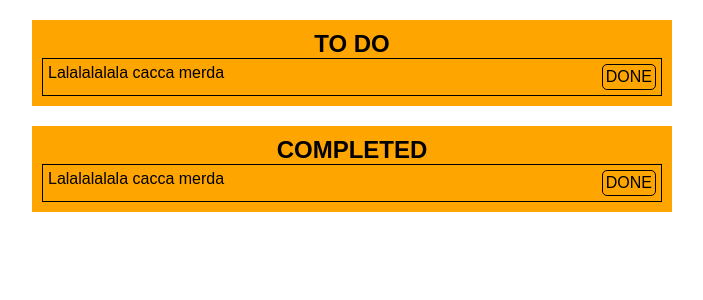
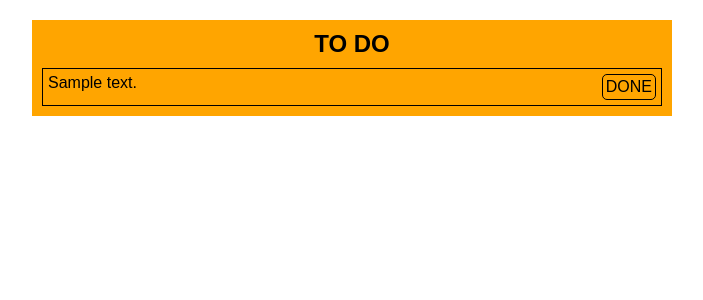
Before and after one commit to aldofiore28/TODOApp, a PHP site: template templates/homePage.phtml in a window 1280 px wide. Shown: the top 300 px of the page, without its empty margins (288-991 px from the left). Run offline with PHP 8.4, Linux system fonts and the light colour scheme; the template is opened without the code that fills it: most values are stand-ins (such as "Sample title", 1, 10 or a date in 2020).

Commit message:
added hydrator and entity for todos, implemented todos in the template

```diff
--- a/composer.json
+++ b/composer.json
@@ -12,7 +12,7 @@
         }
     ],
     "require": {
-        "php": ">=5.6",
+        "php": "=>5.6",
         "slim/slim": "^3.1",
         "slim/php-view": "^2.0",
         "monolog/monolog": "^1.17"
--- a/src/Classes/Controllers/HomePageController.php
+++ b/src/Classes/Controllers/HomePageController.php
@@ -15,6 +15,7 @@ class HomePageController
 
     public function __invoke($request, $response, $args)
     {
+        $args['data'] = $this->todoModel->hydrateTodos();
         $this->renderer->render($response, 'homePage.phtml', $args);
     }
 }
--- a/src/dependencies.php
+++ b/src/dependencies.php
@@ -15,7 +15,7 @@ return function (App $app) {
     $container['dbConnection'] = function ($c) {
         $settings = $c->get('settings')['db'];
         $db = new PDO($settings['host'].$settings['dbName'], $settings['userName']);
-        $db->setAttribute(PDO::ATTR_DEFAULT_FETCH_MODE, \PDO::FETCH_CLASS);
+        $db->setAttribute(PDO::ATTR_DEFAULT_FETCH_MODE, \PDO::FETCH_ASSOC);
         return $db;
     };
 
--- a/templates/homePage.phtml
+++ b/templates/homePage.phtml
@@ -1,3 +1,20 @@
+<?php
+if(isset($data)) {
+    $result = '';
+    foreach($data as $todo) {
+        $result .= '<article class="todo">
+                        <div class="description">
+                            <p>' . $todo->getDescription() . '</p>
+                        </div>
+                        <div class="finish-todo">
+                            <a href="/doneTodo">DONE</a>
+                        </div>
+                    </article>';
+
+    }
+}
+
+?>
 <html lang="en">
 <head>
     <title>Todo App</title>
@@ -34,6 +51,7 @@
         }
 
         .todo {
+            margin-top: 10px;
             padding: 5px;
             border: 1px solid black;
             overflow: auto;
@@ -62,25 +80,11 @@
     <main>
         <section class="todos">
             <h1 class="title">TO DO</h1>
-            <article class="todo">
-                <div class="description">
-                    <p>Lalalalalala cacca merda</p>
-                </div>
-                <div class="finish-todo">
-                    <a href="#">DONE</a>
-                </div>
-            </article>
-        </section>
-        <section class="completed-todos">
-            <h1 class="completed-title">COMPLETED</h1>
-            <article class="todo">
-                <div class="description">
-                    <p>Lalalalalala cacca merda</p>
-                </div>
-                <div class="finish-todo">
-                    <a href="#">DONE</a>
-                </div>
-            </article>
+            <?php
+                if(isset($result)) {
+                    echo $result;
+                }
+            ?>
         </section>
     </main>
 </body>
```
Also changed, not shown: src/Classes/Entities/TodoEntity.php (+1 -8 lines), src/Classes/Hydrators/TodoHydrator.php (added, +20 -0 lines), src/Classes/Models/TodoModel.php (+7 -0 lines).
